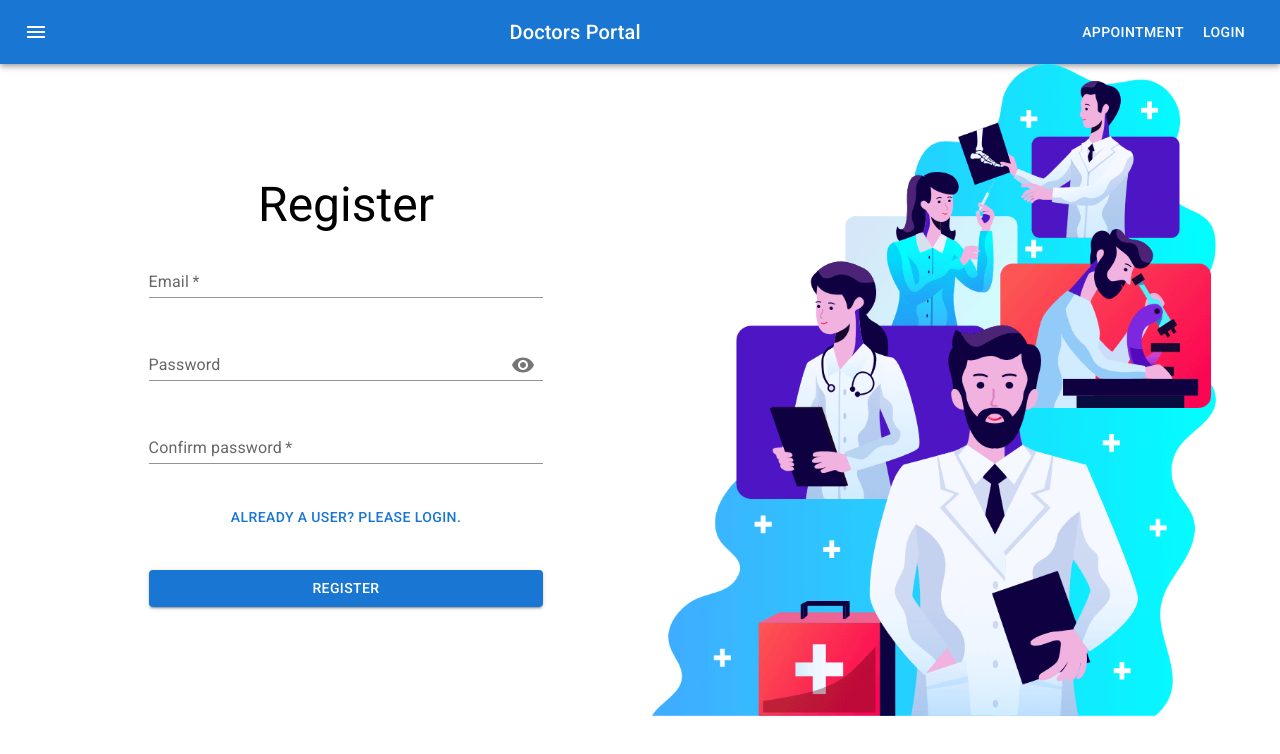
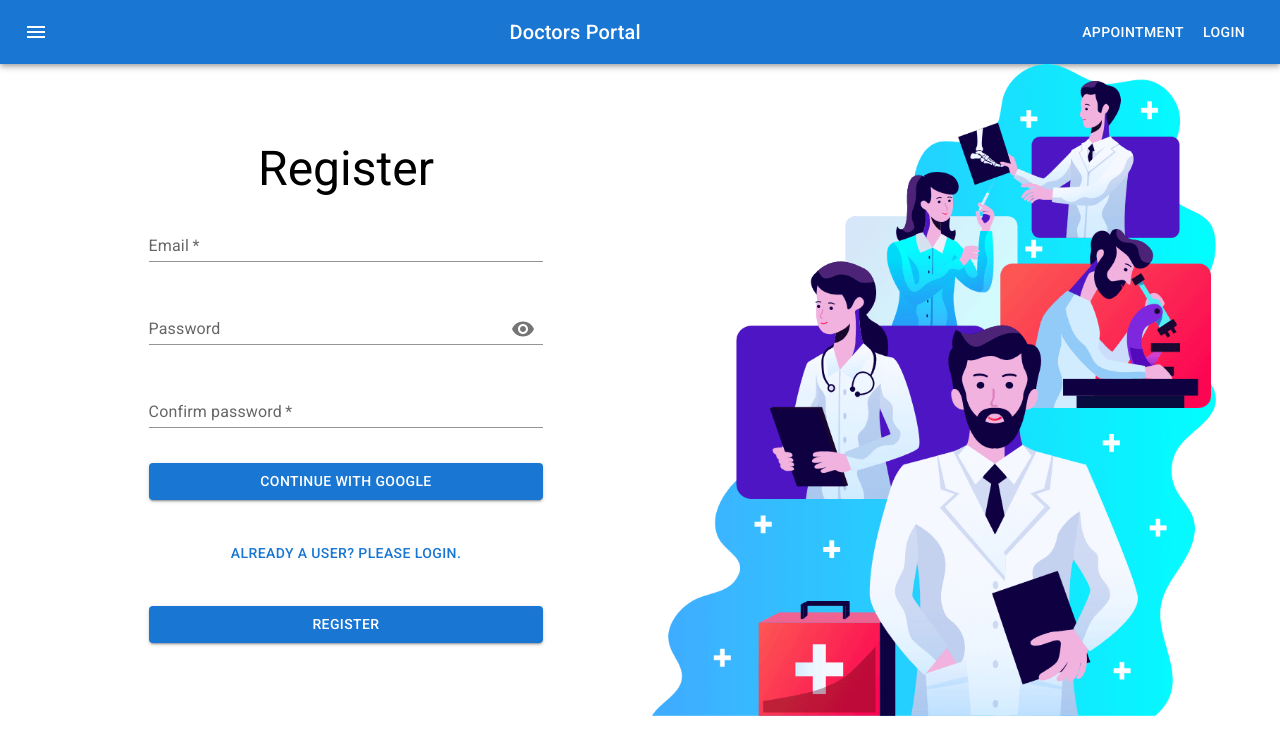
Before and after one commit to jayeen28/doctors-portal, a React (Create React App) app: page /register in a window 1280 px wide. Shown: the top 754 px of the page. Built offline with nearby package versions, Linux system fonts and the light colour scheme; no server answers.

Commit message:
Google login system done and redirect worked successfully\

```diff
--- a/src/Hooks/useFirebase.js
+++ b/src/Hooks/useFirebase.js
@@ -1,5 +1,5 @@
 import initializeAuthentication from "../Firebase/firebase.init";
-import { getAuth, onAuthStateChanged, signOut, createUserWithEmailAndPassword, signInWithEmailAndPassword } from "firebase/auth";
+import { getAuth, onAuthStateChanged, signOut, createUserWithEmailAndPassword, signInWithEmailAndPassword, GoogleAuthProvider, signInWithPopup } from "firebase/auth";
 import { useEffect, useState } from "react";
 
 initializeAuthentication();
@@ -9,6 +9,7 @@ const useFirebase = () => {
     const [error, seterror] = useState('');
     const [isLoading, setisLoading] = useState(true);
     const auth = getAuth();
+    const googleProvider = new GoogleAuthProvider();
 
     //USER REGISTRATION
     const userRegistration = (email, Password) => {
@@ -17,6 +18,11 @@ const useFirebase = () => {
             .then(res => console.log(res.user))
             .catch(error => seterror(error.message))
             .finally(() => setisLoading(false))
+    }
+
+    //GOOGLE LOGIN
+    const googleLogin = () => {
+        return signInWithPopup(auth, googleProvider)
     }
 
     //USER LOG IN
@@ -29,7 +35,7 @@ const useFirebase = () => {
     //USER SIGN OUT
     const userLogOut = () => {
         signOut(auth)
-            .then(() => setuser({}))
+            .then(() => setuser(null))
             .catch(error => seterror(error.message))
     }
 
@@ -42,16 +48,16 @@ const useFirebase = () => {
         })
         return () => unSubscribe;
     }, [])
-
     return {
         userRegistration,
         userLogin,
         userLogOut,
-        isLoading,
-        user,
+        googleLogin,
         setuser,
         seterror,
         setisLoading,
+        isLoading,
+        user,
         error
     }
 }
--- a/src/Pages/Login/Login.js
+++ b/src/Pages/Login/Login.js
@@ -17,10 +17,9 @@ import useAuth from '../../Hooks/useAuth';
 import { useHistory, useLocation } from "react-router-dom";
 
 const Login = () => {
-    const { userLogin, setuser, seterror, setisLoading } = useAuth();
+    const { userLogin, setuser, seterror, setisLoading, googleLogin } = useAuth();
     const history = useHistory();
     const location = useLocation();
-    console.log(location)
     const redirect_uri = location.state?.from;
     const [values, setValues] = React.useState({
         password: '',
@@ -47,6 +46,14 @@ const Login = () => {
             })
             .catch(error => seterror(error.message))
             .finally(() => setisLoading(false))
+    }
+    const googleLoginHandler = () => {
+        googleLogin()
+            .then(res => {
+                setuser(res.user);
+                history.push(redirect_uri)
+            })
+            .catch(error => seterror(error.message))
     }
     return (
         <Container>
@@ -85,6 +92,7 @@ const Login = () => {
                                         }
                                     />
                                 </FormControl>
+                                <Button variant="contained" onClick={() => googleLoginHandler()}>Continue with Google</Button>
                                 <Link to='/register'><Button variant="text">New user? Please register.</Button></Link>
                                 {/* SUBMIT BUTTON */}
                                 <Button type='submit' variant="contained">Login</Button>
--- a/src/Pages/Register/Register.js
+++ b/src/Pages/Register/Register.js
@@ -16,7 +16,7 @@ import { Link } from 'react-router-dom';
 import useAuth from '../../Hooks/useAuth';
 
 const Register = () => {
-    const { userRegistration, isLoading } = useAuth();
+    const { userRegistration, isLoading, googleLogin } = useAuth();
     const [errorStatus, seterrorStatus] = useState(false)
     const [values, setValues] = React.useState({
         password: '',
@@ -90,6 +90,7 @@ const Register = () => {
 
                                         {/* PASSWORD CONFIRMATION */}
                                         <TextField id="confirm-password" error={errorStatus} {...register('userConfirmedPass')} label="Confirm password" type="password" variant="standard" required />
+                                        <Button variant="contained" onClick={() => googleLogin()}>Continue with Google</Button>
                                         <Link to='/login'><Button variant="text">Already a user? Please login.</Button></Link>
                                         {/* SUBMIT BUTTON */}
                                         <Button type='submit' variant="contained">Register</Button>
```
